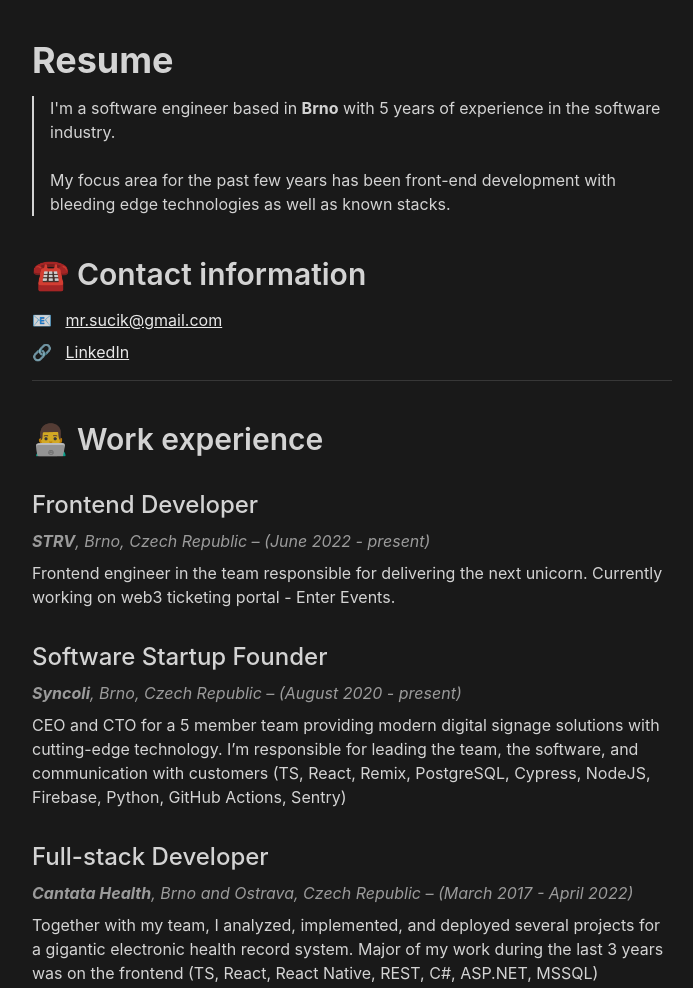
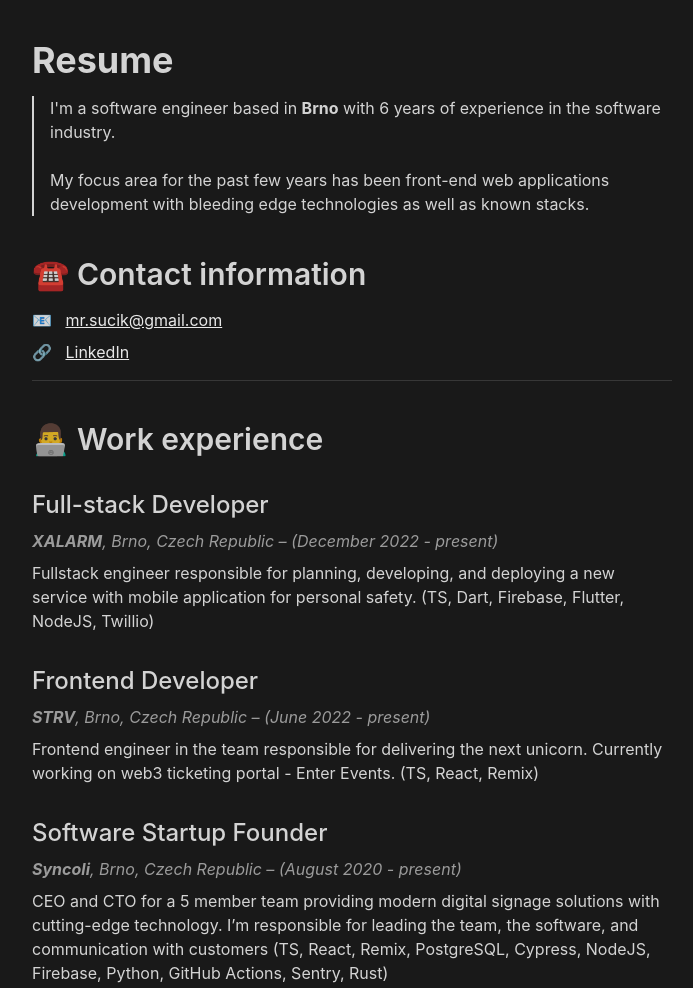
Before and after one commit to MrSucik/danielsuchan.dev, an Astro site: page / in a window 1280 px wide. Shown: the top 988 px of the page, without its empty margins (288-981 px from the left). Built offline with nearby package versions, Linux system fonts and the light colour scheme; Astro itself is replaced by a stand-in of ours.

Commit message:
chore: add xalarm

```diff
--- a/src/pages/index.astro
+++ b/src/pages/index.astro
@@ -13,12 +13,12 @@
     <main class="max-w-2xl m-auto p-4">
       <h1 class="text-4xl font-bold mt-6 mb-4">Resume</h1>
       <p class="dark:border-l-white border-l-black border-l-2 pl-4">
-        I'm a software engineer based in <b>Brno</b> with 5 years of experience in
+        I'm a software engineer based in <b>Brno</b> with 6 years of experience in
         the software industry.
         <br />
         <br />
-        My focus area for the past few years has been front-end development with
-        bleeding edge technologies as well as known stacks.
+        My focus area for the past few years has been front-end web applications
+        development with bleeding edge technologies as well as known stacks.
       </p>
       <h2 class="mt-10 mb-4 text-3xl font-semibold">☎️ Contact information</h2>
       <p>
@@ -31,13 +31,23 @@
       </p>
       <hr />
       <h2 class="mt-10 mb-4 text-3xl font-semibold">👨‍💻 Work experience</h2>
+      <h3 class="text-2xl font-medium mt-8 mb-2">Full-stack Developer</h3>
+      <p class="mb-2 mt-2 italic text-grey-text">
+        <b>XALARM</b>, Brno, Czech Republic – (December 2022 - present)
+      </p>
+      <p>
+        Fullstack engineer responsible for planning, developing, and deploying a
+        new service with mobile application for personal safety. (TS, Dart,
+        Firebase, Flutter, NodeJS, Twillio)
+      </p>
       <h3 class="text-2xl font-medium mt-8 mb-2">Frontend Developer</h3>
       <p class="mb-2 mt-2 italic text-grey-text">
         <b>STRV</b>, Brno, Czech Republic – (June 2022 - present)
       </p>
       <p>
         Frontend engineer in the team responsible for delivering the next
-        unicorn. Currently working on web3 ticketing portal - Enter Events.
+        unicorn. Currently working on web3 ticketing portal - Enter Events. (TS,
+        React, Remix)
       </p>
       <h3 class="text-2xl font-medium mt-8 mb-2">Software Startup Founder</h3>
       <p class="mb-2 mt-2 italic text-grey-text">
@@ -47,7 +57,8 @@
         CEO and CTO for a 5 member team providing modern digital signage
         solutions with cutting-edge technology. I’m responsible for leading the
         team, the software, and communication with customers (TS, React, Remix,
-        PostgreSQL, Cypress, NodeJS, Firebase, Python, GitHub Actions, Sentry)
+        PostgreSQL, Cypress, NodeJS, Firebase, Python, GitHub Actions, Sentry,
+        Rust)
       </p>
       <h3 class="text-2xl font-medium mt-8 mb-2">Full-stack Developer</h3>
       <p class="mb-2 mt-2 italic text-grey-text">
@@ -74,6 +85,7 @@
       <p>Billiard</p>
       <p>Audiobooks about psychology</p>
       <p>Cultivating relationships with people</p>
+      <p>Big time traveller</p>
       <hr />
       <h2 class="mt-10 mb-4 text-3xl font-semibold">😎 Achievements</h2>
       <p>
```
